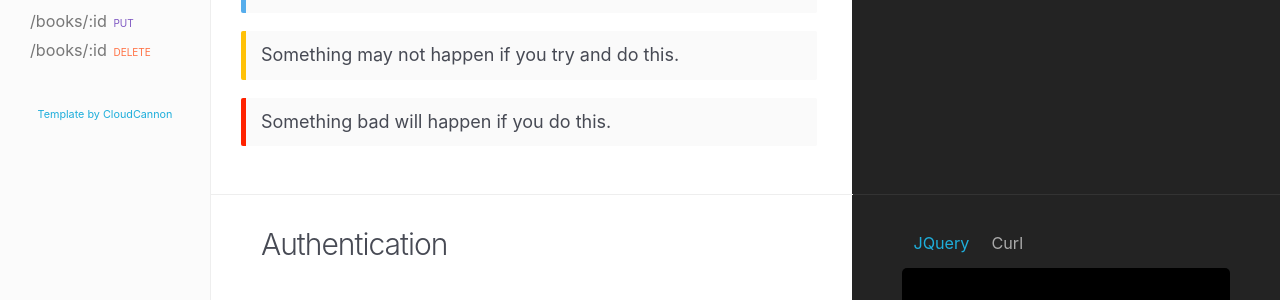
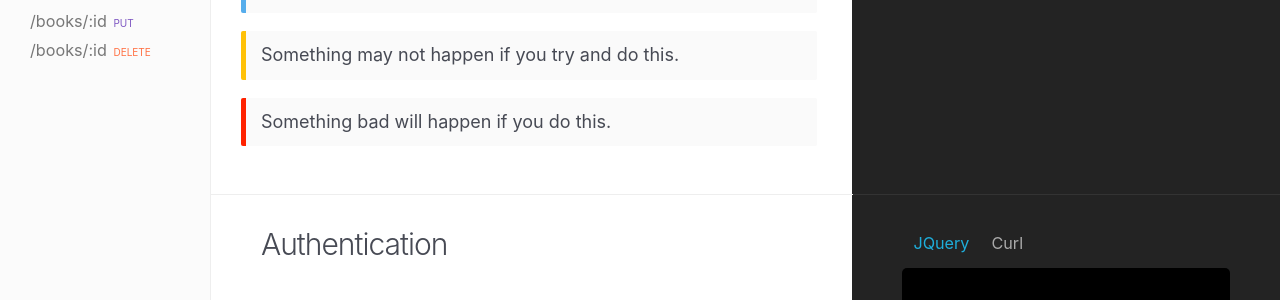
Before and after one commit to wrules/wp, a Jekyll site: the page built from index.html, in a window 1280 px wide. Shown: the part 371-671 px from the top of the page. Built offline with Jekyll 4.4.1, drawn with Linux system fonts in a browser that asks for light colours; nearby versions of some CDN libraries; part of the change alters nothing that is shown.

Commit message:
settings

```diff
--- a/_config.yml
+++ b/_config.yml
@@ -1,9 +1,9 @@
 # ----
 # Site
 
-title: Aviator
-description: Jekyll template for API documentation.
-url: https://example.com
+title: WRules
+description: WRules Jekyll template.
+url: https://wrules.github.io/wp/
 google_analytics_key:
 permalink: pretty
 
--- a/_layouts/default.html
+++ b/_layouts/default.html
@@ -22,7 +22,9 @@
 		<script src="{{ site.baseurl }}/js/main.js"></script>
 	</head>
 	<body>
+
 		<header>
+
 			<h1>
 				<button type="button" class="open-nav" id="open-nav"></button>
 				<a href="{{ site.baseurl }}/"><img src="{{ site.baseurl }}/images/logo.svg" height="40" alt="{{ site.title }} logo"></a>
@@ -35,19 +37,17 @@
 
 			{% include sidebar.html %}
 
-			<p class="copyright">
-				<a href="https://cloudcannon.com/">
-					Template by CloudCannon
-				</a>
-			</p>
 		</header>
+
 		<div class="main">
 			{{ content }}
 		</div>
+
 		<script>
 			document.getElementById("open-nav").addEventListener("click", function () {
 				document.body.classList.toggle("nav-open");
 			});
 		</script>
+
 	</body>
 </html>
```
